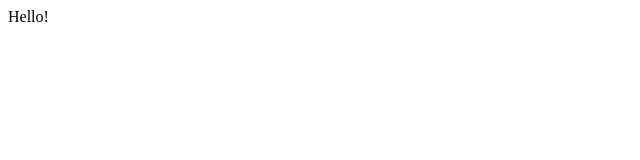
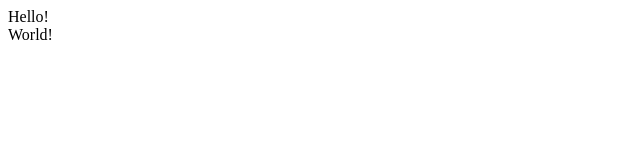
Before and after one commit to ErmirAsanbekov/FIRST_PROJECT, a plain HTML site: page FIRST_PROJECT/index.html in a window 1280 px wide. Shown: the full height of the page, 0-640 px from the left. Drawn offline with Linux system fonts and the light colour scheme.

Commit message:
second commit

```diff
--- a/FIRST_PROJECT/index.html
+++ b/FIRST_PROJECT/index.html
@@ -9,7 +9,9 @@
 </head>
 <body>
     <div></div> Hello!</div>
-
+<div>
+    World!
+</div>
 
 </body>
 
```
